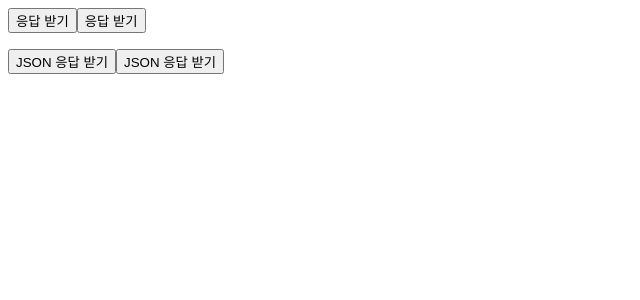
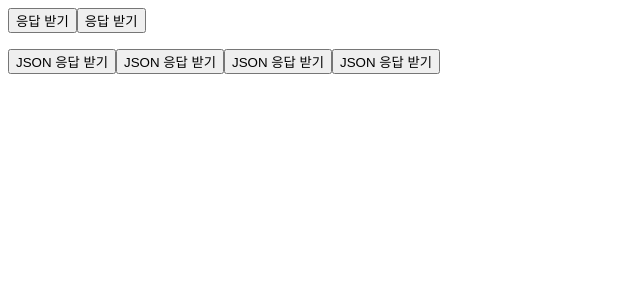
Before and after one commit to kybcod/react, a React (Vite) app: page / in a window 1280 px wide. Shown: the top 300 px of the page, without its empty margins (0-640 px from the left). Built offline with nearby package versions, Linux system fonts and the light colour scheme.

Commit message:
JSON 응답 파싱 하기

```diff
--- a/src/App.jsx
+++ b/src/App.jsx
@@ -21,6 +21,14 @@
     axios.get("/api/main42/sub4").then((param)=> console.log(param.data));
   }
 
+    function handleClick5() {
+        axios.get("/api/main42/sub5").then((param)=> console.log(param.data));
+    }
+
+  function handleClick6() {
+    axios.get("/api/main42/sub6").then((param)=> console.log(param.data));
+  }
+
   return (
     <div>
       <button onClick={handleClick1}>응답 받기</button>
@@ -29,6 +37,8 @@
       <p>{result}</p>
         <button onClick={handleClick3}>JSON 응답 받기</button>
         <button onClick={handleClick4}>JSON 응답 받기</button>
+        <button onClick={handleClick5}>JSON 응답 받기</button>
+        <button onClick={handleClick6}>JSON 응답 받기</button>
     </div>
   );
 }
```
